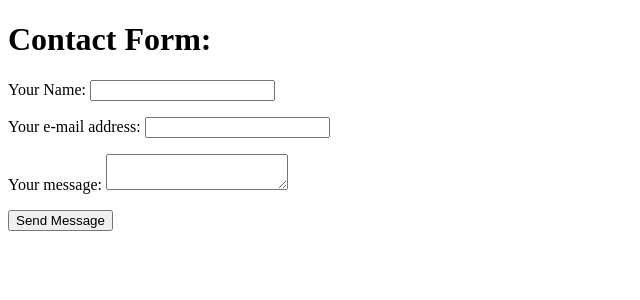
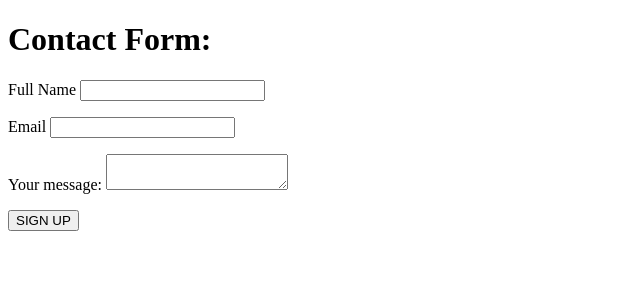
Before and after one commit to izzie1349/UnaBJJSite, a Flask app: page /contact in a window 1280 px wide. Shown: the top 300 px of the page, without its empty margins (0-640 px from the left). Run offline with Flask 2, Linux system fonts and the light colour scheme.

Commit message:
toy app for testing: succesful contact email form

```diff
--- a/app/forms.py
+++ b/app/forms.py
@@ -1,8 +1,8 @@
-from flask_wtf import Form
+from flask_wtf import FlaskForm
 from wtforms import StringField, BooleanField, IntegerField
 from wtforms.validators import DataRequired
 
-class SignUpForm(Form):
+class SignUpForm(FlaskForm):
     full_name = StringField('full_name', validators=[DataRequired()])
     email = StringField('email', validators=[DataRequired()])
     phone_number = IntegerField('phone_number', validators=[DataRequired()])
@@ -21,7 +21,8 @@
     raise ValidationError('Name must have more then 3 characters')
 
 class ContactForm(Form):
-    name = StringField('Your Name:', [validators.DataRequired(), CheckNameLength])
-    email = StringField('Your e-mail address:', [validators.DataRequired(), validators.Email('your@email.com')])
+    name = StringField('Full Name', [validators.DataRequired(), CheckNameLength])
+    email = StringField('Email', [validators.DataRequired(), validators.Email('your@email.com')])
+    phone_number = IntegerField('Phone Number:') # add validation
     message = TextAreaField('Your message:', [validators.DataRequired()])
-    submit = SubmitField('Send Message')
+    submit = SubmitField('SIGN UP')
--- a/app/views.py
+++ b/app/views.py
@@ -22,7 +22,6 @@
 from forms import ContactForm
 
 
-# app = Flask(__name__)
 app.secret_key = 'YourSuperSecreteKey'
 
 # add mail server config
```
Also changed, not shown: app/templates/contact.html (+63 -0 lines).
